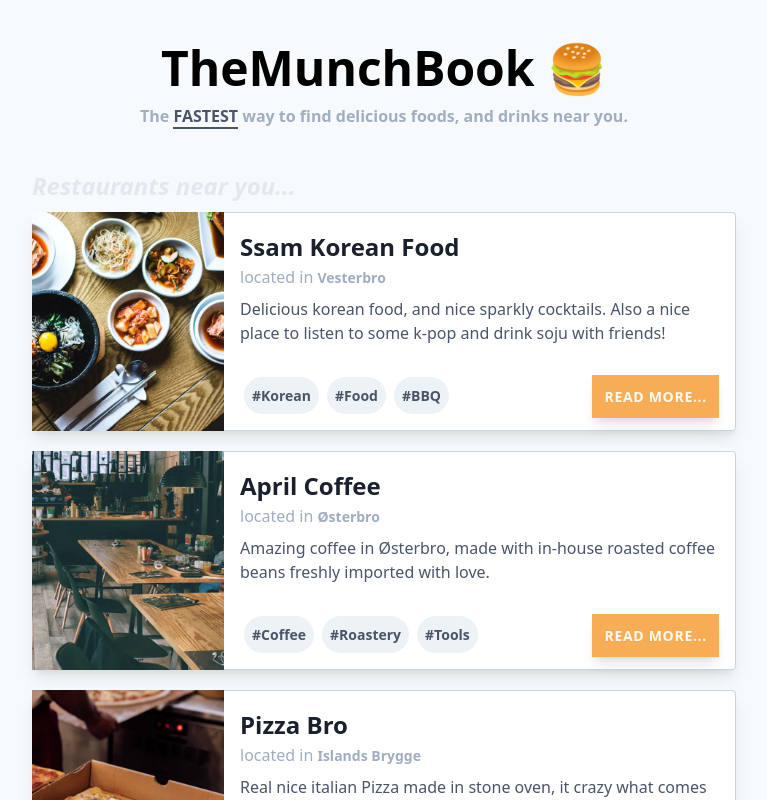
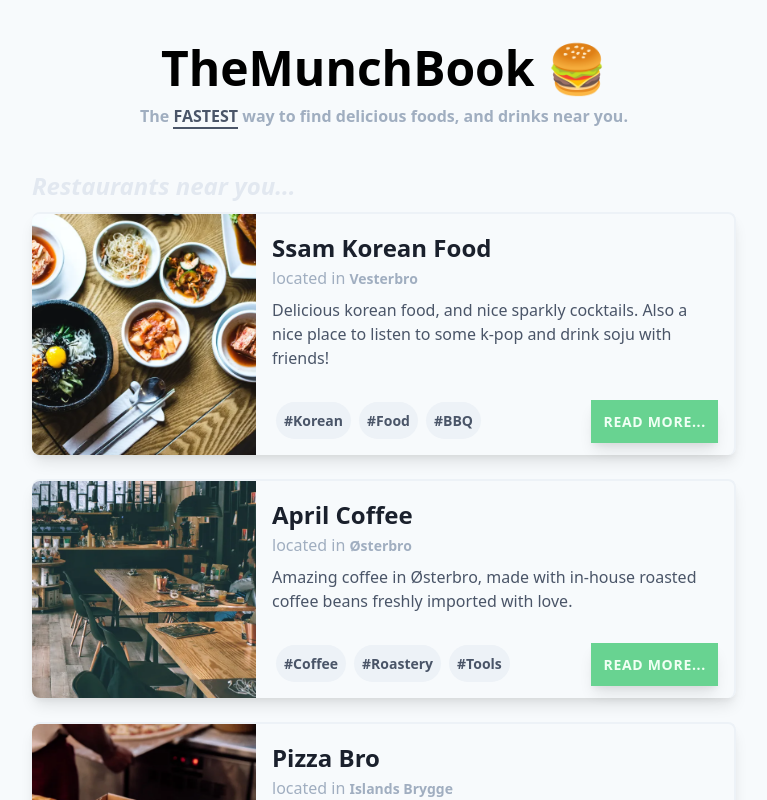
Before and after one commit to oscarklm/munchbook, a Next.js app: page / in a window 1280 px wide. Shown: the top 800 px of the page, without its empty margins (256-1023 px from the left). Built offline with nearby package versions, Linux system fonts and the light colour scheme.

Commit message:
fixed some image corners and added new colors to btn

```diff
--- a/src/components/RestaurantCard.js
+++ b/src/components/RestaurantCard.js
@@ -3,13 +3,13 @@ import React from 'react';
 export default function RestaurantCard({ restaurant }) {
   const { name, location, desc, url, tags } = restaurant;
   return (
-    <div className="flex-none w-full mb-5 shadow-lg sm:flex">
+    <div className="flex-none w-full mb-6 border-t-2 border-r-2 border-gray-200 rounded-lg shadow-lg sm:flex">
       <img
-        className="flex-none object-cover object-center w-full h-48 sm:h-auto sm:w-48"
+        className="flex-none object-cover w-full h-48 rounded-t-lg sm:rounded-l-lg sm:rounded-t-none sm:h-auto sm:w-56"
         src={url}
         alt={name}
       ></img>
-      <div className="flex flex-col justify-between p-4 leading-normal bg-white border-b border-l border-r border-gray-400 rounded-b lg:border-l-0 lg:border-t lg:border-gray-400 lg:rounded-b-none lg:rounded-r">
+      <div className="flex flex-col justify-between p-4 leading-normal">
         <div className="mb-8">
           <div className="text-xl font-bold text-gray-900 sm:text-2xl">
             {name}
@@ -30,7 +30,7 @@ export default function RestaurantCard({ restaurant }) {
           </div>
           <div className="mt-6 mb-2 text-center sm:mt-0 sm:mb-0">
             <a
-              className="p-3 text-sm font-bold tracking-wider text-orange-100 uppercase bg-orange-400 shadow-lg cursor-pointer hover:bg-gray-700"
+              className="p-3 text-sm font-bold tracking-wider text-green-100 uppercase bg-green-400 shadow-lg cursor-pointer hover:bg-gray-700"
               onClick={(e) => {
                 e.preventDefault();
               }}
```
